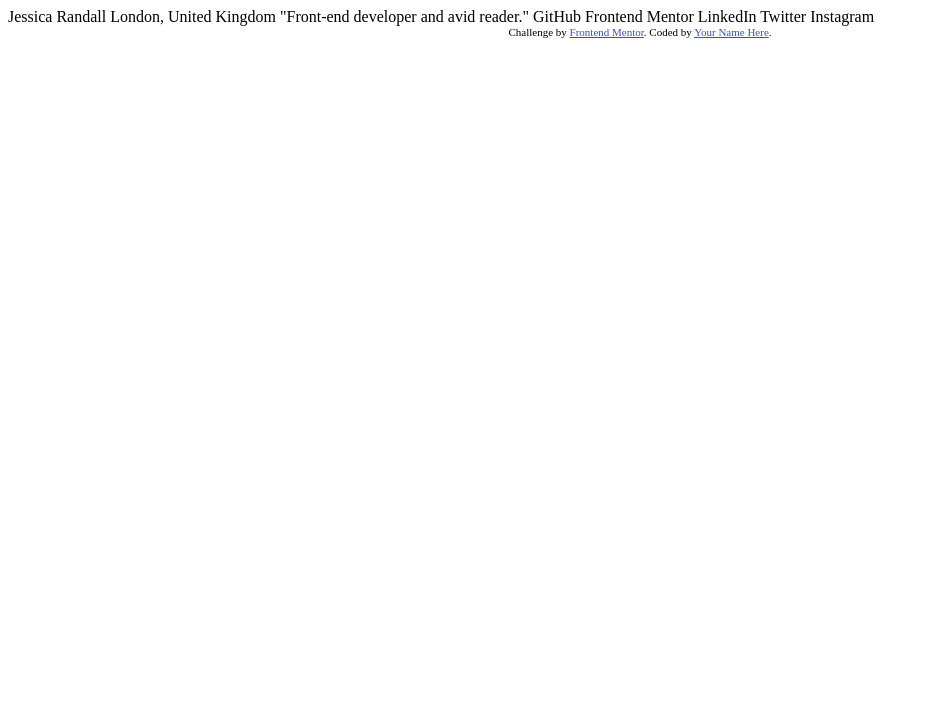
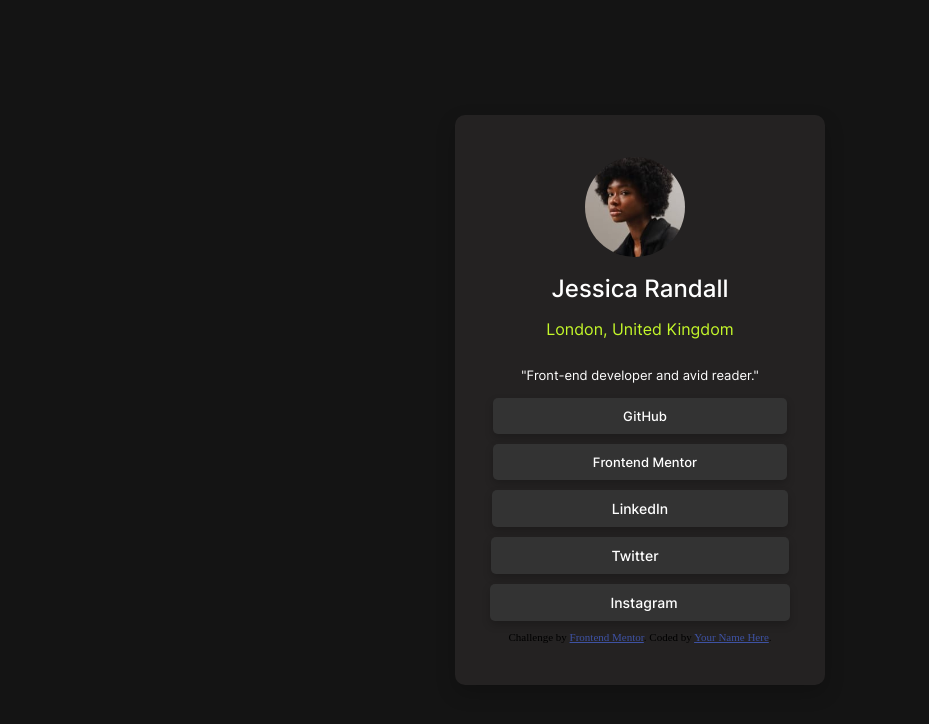
Before and after one commit to mylothedev/-Social-links-profile, a plain HTML site: page index.html in a window 1280 px wide. Shown: the whole page, without its empty margins (0-929 px from the left). Drawn offline with Linux system fonts and the light colour scheme.

Commit message:
Add files via upload

```diff
--- a/index.html
+++ b/index.html
@@ -2,8 +2,8 @@
 <html lang="en">
 <head>
   <meta charset="UTF-8">
-  <meta name="viewport" content="width=device-width, initial-scale=1.0"> <!-- displays site properly based on user's device -->
-
+  <meta name="viewport" content="width=device-width, initial-scale=1.0">
+ <link rel="stylesheet" href="styles.css">
   <link rel="icon" type="image/png" sizes="32x32" href="./assets/images/favicon-32x32.png">
 
   <title>Frontend Mentor | Social links profile</title>
@@ -14,21 +14,29 @@
     .attribution a { color: hsl(228, 45%, 44%); }
   </style>
 </head>
-<body>
+<body class="container">
 
-  Jessica Randall
-  London, United Kingdom
-  "Front-end developer and avid reader."
+<div class="boxzone">
 
-  GitHub
-  Frontend Mentor
-  LinkedIn
-  Twitter
-  Instagram
+  <div class="image-container">
+    <div class="avatar"></div>
+</div>
+  <h1 class="name">Jessica Randall</h1>
+  <p class="location">London, United Kingdom</p>
+ <p class="description"> "Front-end developer and avid reader."</p>
+
+
+  <button class="GitHub">GitHub</button>
+  <button class="frontendmentor">Frontend Mentor</button>
+  <button class="LinkedIn">LinkedIn</button>
+  <button class="Twitter">Twitter</button>
+  <button class="Instagram">Instagram</button>
 
   <div class="attribution">
     Challenge by <a href="https://www.frontendmentor.io?ref=challenge" target="_blank">Frontend Mentor</a>.
     Coded by <a href="#">Your Name Here</a>.
   </div>
+</div>
+
 </body>
 </html>
--- /dev/null
+++ b/styles.css
@@ -0,0 +1,189 @@
+@font-face {
+  font-family: myFirstFont;
+  src: url(assets/fonts/Inter-VariableFont_slnt,wght.ttf) format('truetype');
+}
+
+
+.container {
+  background-color: #141414;
+}
+
+
+.boxzone {
+    background-color: #242222ff;
+    width: 300px;
+    max-width: 380px;
+    max-height: 500px;
+    height: 500px;
+    margin: 0 auto;
+    padding: 35px;
+    display: flex;
+    flex-direction: column;
+    align-items: center;
+    justify-content: center;
+    border-radius: 10px;
+    box-shadow: 0 8px 20px rgba(0, 0, 0, 0.2);
+    position: absolute;
+    top: 50%;
+    left: 50%;
+    transform: translate(-50%, -50%);
+}
+
+.image-container {
+    text-align: center;
+
+}
+.avatar {
+  background-image: url('assets/images/avatar-jessica.jpeg');
+  background-size: cover;
+  width: 100px;
+  height: 100px;
+  border-radius: 50%;
+  margin-right: 10px;
+}
+
+.name {
+  color: #ffffff;
+  font-size: 2rem;
+  margin-bottom: 0px;
+  font-family: myFirstFont, sans-serif;
+  font-weight: 500;
+  font-size: 1.5rem;
+}
+.location {
+  color: #C4F82A;
+  font-size: 1rem;
+  margin-bottom: 15px;
+  font-family: myFirstFont, sans-serif;
+}
+.description {
+  color: #ffffff;
+  font-size: 13px;
+  margin-bottom: 15px;
+  font-family: myFirstFont, sans-serif;
+}
+
+.GitHub{
+padding: 10px 20px;
+  background-color: rgba(51, 51, 51, 51);
+  color: #ffffff;
+  text-decoration: none;
+  border-radius: 5px;
+padding-left: 130px;
+padding-right: 120px;
+  margin-bottom: 10px;
+  cursor: pointer;
+ border: none;
+  box-shadow: 0 4px 8px rgba(0, 0, 0, 0.2);
+  transition: background-color 0.3s ease, transform 0.2s ease;
+font-family: myFirstFont, sans-serif;
+  font-weight: 500;
+  font-size: 13px;
+}
+.GitHub:hover {
+  background-color: #89ff02ff;
+  color: #242222ff;
+  transform: translateY(-2px);
+  font-weight: 700;
+}
+
+.frontendmentor {
+  padding: 10px 20px 10px 10px;
+  background-color: rgba(51, 51, 51, 51);
+  color: #ffffff;
+  text-decoration: none;
+  padding-left: 100px;
+  padding-right: 90px;
+  font-size: 13px;
+  border-radius: 5px;
+  display: inline-block;
+  margin-bottom: 10px;
+  cursor: pointer;
+ border: none;
+  box-shadow: 0 4px 8px rgba(0, 0, 0, 0.2);
+  transition: background-color 0.3s ease, transform 0.2s ease;
+  font-family: myFirstFont, sans-serif;
+  font-weight: 500;
+}
+.frontendmentor:hover {
+  background-color: #89ff02ff;
+  color: #242222ff;
+  transform: translateY(-2px);
+  font-weight: 700;
+}
+
+.LinkedIn {
+  padding: 10px 20px;
+  background-color: rgba(51, 51, 51, 51);
+  color: #ffffff;
+  text-decoration: none;
+  padding-left: 120px;
+  padding-right: 120px;
+  font-size: 14px;
+  border-radius: 5px;
+  display: inline-block;
+  margin-bottom: 10px;
+  cursor: pointer;
+ border: none;
+  box-shadow: 0 4px 8px rgba(0, 0, 0, 0.2);
+  transition: background-color 0.3s ease, transform 0.2s ease;
+  font-family: myFirstFont, sans-serif;
+  font-weight: 500;
+}
+.LinkedIn:hover {
+  background-color: #89ff02ff;
+  color: #242222ff;
+  transform: translateY(-2px);
+  font-weight: 700;
+}
+
+.Twitter {
+  padding: 10px 20px;
+  background-color: rgba(51, 51, 51, 51);
+  color: #ffffff;
+  text-decoration: none;
+  padding-left: 120px;
+  padding-right: 130px;
+  font-align: center;
+  font-size: 14px;
+  border-radius: 5px;
+  display: inline-block;
+  margin-bottom: 10px;
+  cursor: pointer;
+ border: none;
+  box-shadow: 0 4px 8px rgba(0, 0, 0, 0.2);
+  transition: background-color 0.3s ease, transform 0.2s ease;
+  font-family: myFirstFont, sans-serif;
+  font-weight: 500;
+}
+.Twitter:hover {
+  background-color: #89ff02ff;
+  color: #242222ff;
+  transform: translateY(-2px);
+  font-weight: 700;
+}
+
+.Instagram {
+  padding: 10px 20px;
+  background-color: rgba(51, 51, 51, 51);
+  color: #ffffff;
+  text-decoration: none;
+  padding-left: 120px;
+  padding-right: 112px;
+  font-size: 14px;
+  border-radius: 5px;
+  display: inline-block;
+  margin-bottom: 10px;
+  cursor: pointer;
+ border: none;
+  box-shadow: 0 4px 8px rgba(0, 0, 0, 0.2);
+  transition: background-color 0.3s ease, transform 0.2s ease;
+ font-family: myFirstFont, sans-serif;
+ font-weight: 500;
+}
+.Instagram:hover {
+  background-color: #89ff02ff;
+  color: #242222ff;
+  transform: translateY(-2px);
+  font-weight: 700;
+}
```
